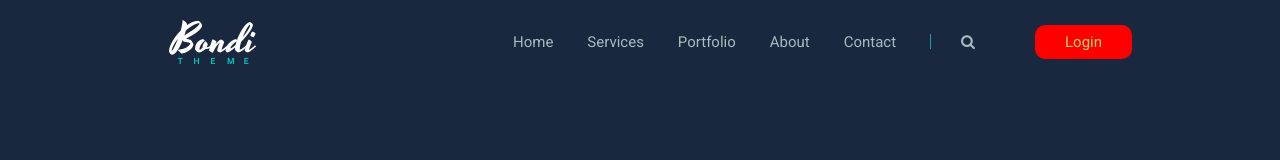
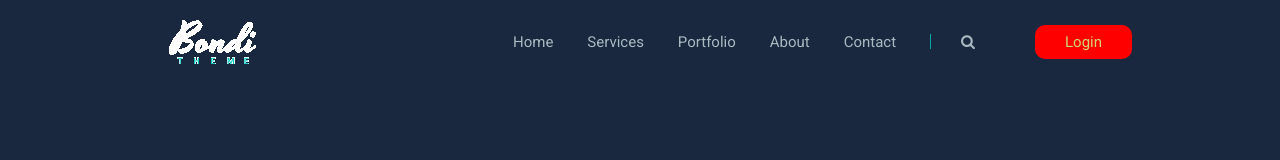
Before and after one commit to abdullahalmasumbaba/foura, a plain HTML site: page index.html in a window 1280 px wide. Shown: the top 160 px of the page. Drawn offline with Linux system fonts and the light colour scheme.

Commit message:
Update index.html

```diff
--- a/index.html
+++ b/index.html
@@ -26,7 +26,7 @@
             <div class="topheader">
                 <div class="row">
                     <div class="col-lg-3">
-                        <img src="images/page.png" alt="logo">
+                        <img src="images/logooo.png" alt="logo">
                     </div>
                     <div class="col-lg-7">
                         <ul>
```
